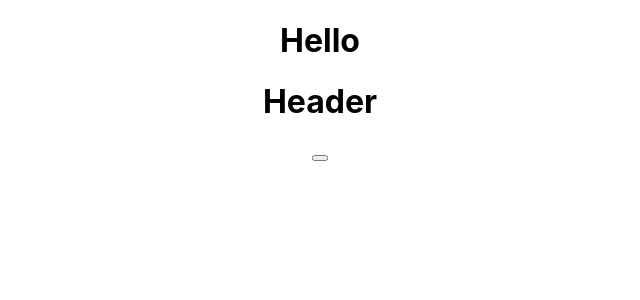
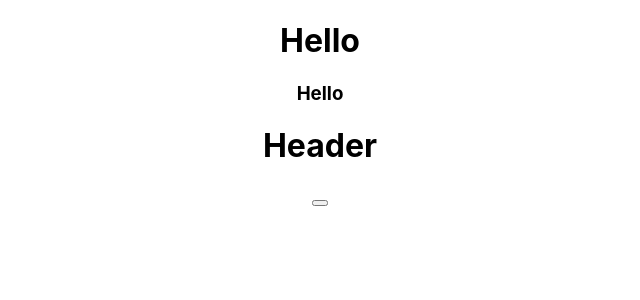
Before and after one commit to webberliao/reactjs, a React (Create React App) app: page / in a window 1280 px wide. Shown: the top 300 px of the page, without its empty margins (320-960 px from the left). Built offline with nearby package versions, Linux system fonts and the light colour scheme.

Commit message:
Modify App

```diff
--- a/src/App.js
+++ b/src/App.js
@@ -12,6 +12,7 @@ class App extends Component{ // 繼承Component類別
     return (
       <div className="App">
         <h1>Hello</h1>
+        <h3>Hello</h3>
         <Header />
     	</div>
     );
```
